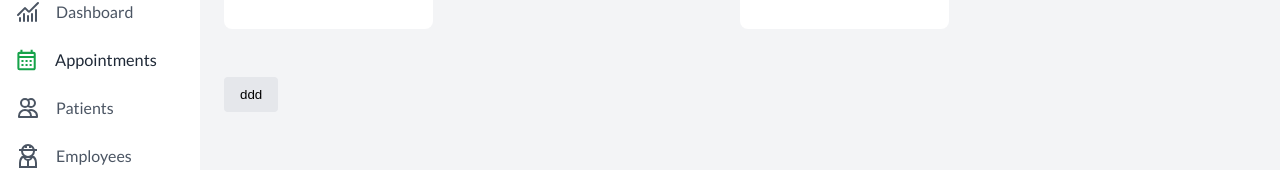
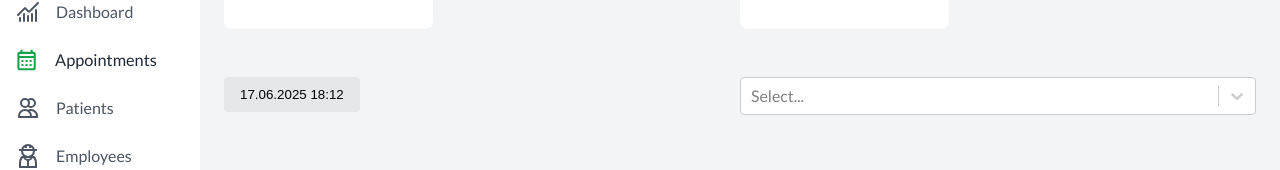
Before and after one commit to cees2/clinic-wise, a React (Vite) app: page /appointments/1/edit in a window 1280 px wide. Shown: the part 195-365 px from the top of the page. Built offline with nearby package versions, Linux system fonts and the light colour scheme.

Commit message:
FormSelectInput component add

```diff
--- a/package.json
+++ b/package.json
@@ -24,6 +24,7 @@
         "react-icons": "^5.5.0",
         "react-number-format": "^5.4.4",
         "react-router-dom": "^7.6.0",
+        "react-select": "^5.10.1",
         "react-toastify": "^11.0.5",
         "styled-components": "^6.1.18"
     },
--- a/src/components/common/Input/DatePickerInput/DatePickerInput.tsx
+++ b/src/components/common/Input/DatePickerInput/DatePickerInput.tsx
@@ -1,7 +1,7 @@
-import { add } from "date-fns";
+import { add, format } from "date-fns";
 import { Calendar } from "react-date-range";
 import { Dropdown } from "../../Dropdown/Dropdown";
-import { Controller, type Control, type FieldPath } from "react-hook-form";
+import { Controller, type Control, type FieldPath, type UseFormWatch } from "react-hook-form";
 import TimePicker from "./TimePicker";
 import styled from "styled-components";
 
@@ -12,6 +12,7 @@ interface Props<T extends Record<string, any>> {
     registerName: FieldPath<T>;
     withTimePicker?: true;
     asString?: true;
+    watch: UseFormWatch<T>;
 }
 
 const StyledDatePickerInput = styled.div`
@@ -29,15 +30,18 @@ export const DatePickerInput = <T extends Record<string, any>>({
     registerName,
     withTimePicker,
     asString,
+    watch,
 }: Props<T>) => {
     const calendarMinDate = minDate ?? new Date();
     const calendarMaxDate = maxDate ?? add(new Date(), { years: 1 });
     const currentDate = new Date();
     const defaultValue = asString ? currentDate.toISOString() : currentDate;
+    const inputValue = watch(registerName);
+    const formattedDate = format(new Date(inputValue ?? Date.now()), "dd.MM.yyyy kk:mm");
 
     return (
         <Dropdown>
-            <Dropdown.Toggle hideDefaultIcon>ddd</Dropdown.Toggle>
+            <Dropdown.Toggle hideDefaultIcon>{formattedDate}</Dropdown.Toggle>
             <Dropdown.Menu>
                 <Controller
                     control={control}
--- a/src/components/common/Input/FormSelectInput.tsx
+++ b/src/components/common/Input/FormSelectInput.tsx
@@ -0,0 +1,25 @@
+import Select from "react-select";
+import type { Props as SelectProps } from "react-select";
+import AsyncSelect from "react-select/async";
+interface Props<OptionsType extends Record<string, any>, isMulti extends boolean>
+    extends SelectProps<OptionsType, isMulti> {
+    options?: OptionsType[];
+    loadOptions?: (inputValue: string) => Promise<OptionsType[]>;
+}
+
+export const FormSelectInput = <OptionsType extends Record<string, any>, isMulti extends boolean>(
+    props: Props<OptionsType, isMulti>,
+) => {
+    const hasPredefinedOptions = Boolean(props.options);
+
+    return hasPredefinedOptions ? (
+        <Select {...props} />
+    ) : (
+        <AsyncSelect
+            {...props}
+            onMenuOpen={() => {
+                console.log("EXEc");
+            }}
+        />
+    );
+};
--- a/src/pages/Appointments/components/AppointmentForm.tsx
+++ b/src/pages/Appointments/components/AppointmentForm.tsx
@@ -3,11 +3,21 @@ import { GridLayout } from "../../../components/common/Grid/Grid";
 import type { Database } from "../../../services/database.types";
 import { NumberInput } from "../../../components/common/Input/NumberInput";
 import { DatePickerInput } from "../../../components/common/Input/DatePickerInput/DatePickerInput";
+import { FormSelectInput } from "../../../components/common/Input/FormSelectInput";
+import { useQueryClient } from "@tanstack/react-query";
+import { getEmployeeSelect } from "../../../services/api";
 
 export const AppointmentForm = () => {
+    const queryClient = useQueryClient();
     const { control, watch } = useForm<Database["public"]["Tables"]["appointments"]["Insert"]>();
 
-    console.log(watch("start_date"));
+    const loadOptions = (inputValue: string) => {
+        console.log("inputValue");
+        return queryClient.fetchQuery({
+            queryFn: () => getEmployeeSelect(inputValue),
+            queryKey: ["employee_select", inputValue],
+        });
+    };
 
     return (
         <GridLayout columns={2} rowGap="4.8rem">
@@ -23,7 +33,12 @@ export const AppointmentForm = () => {
                 label="Number of patients"
                 rules={{ required: "This field is required" }}
             />
-            <DatePickerInput registerName="start_date" control={control} withTimePicker asString />
+            <DatePickerInput registerName="start_date" control={control} withTimePicker asString watch={watch} />
+            <FormSelectInput
+                loadOptions={loadOptions}
+                getOptionLabel={(option) => option.name}
+                getOptionValue={(option) => option.id.toString()}
+            />
         </GridLayout>
     );
 };
--- a/src/services/api.ts
+++ b/src/services/api.ts
@@ -74,3 +74,17 @@ export const getEmployees = async (size: number) => {
 
     return data;
 };
+
+export const getEmployeeSelect = async (inputValue: string) => {
+    const { data, error } = await supabase
+        .from("employees")
+        .select("id,name")
+        .ilike("name", `${inputValue}%`)
+        .range(0, 19);
+
+    if (error) {
+        throw new Error(error.message);
+    }
+
+    return data;
+};
--- a/src/utils/projectTypes.ts
+++ b/src/utils/projectTypes.ts
@@ -213,3 +213,8 @@ export enum TimePickerMode {
     HOURS,
     MINUTES,
 }
+
+export interface FormSelectOption {
+    value: string;
+    label: string;
+}
```
Also changed, not shown: 1 other file (tests, documents, lock files or other folders).
